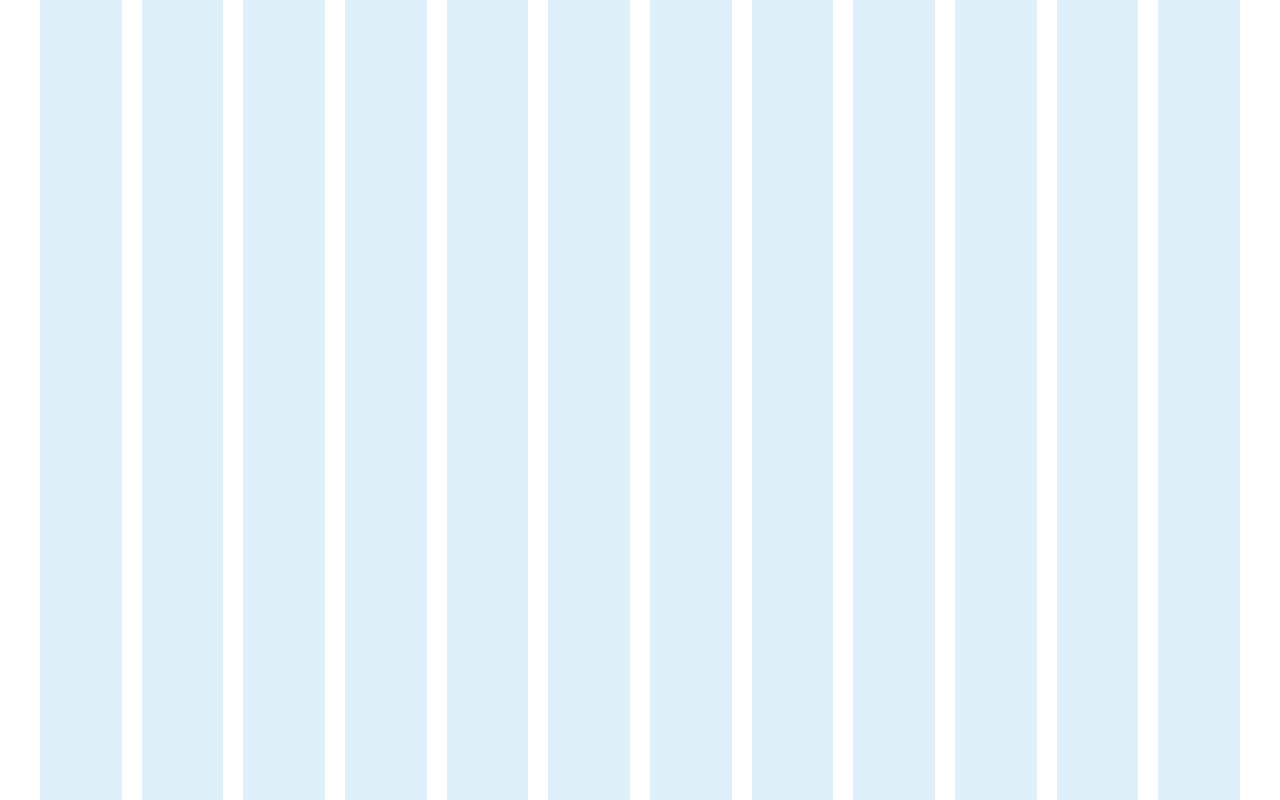
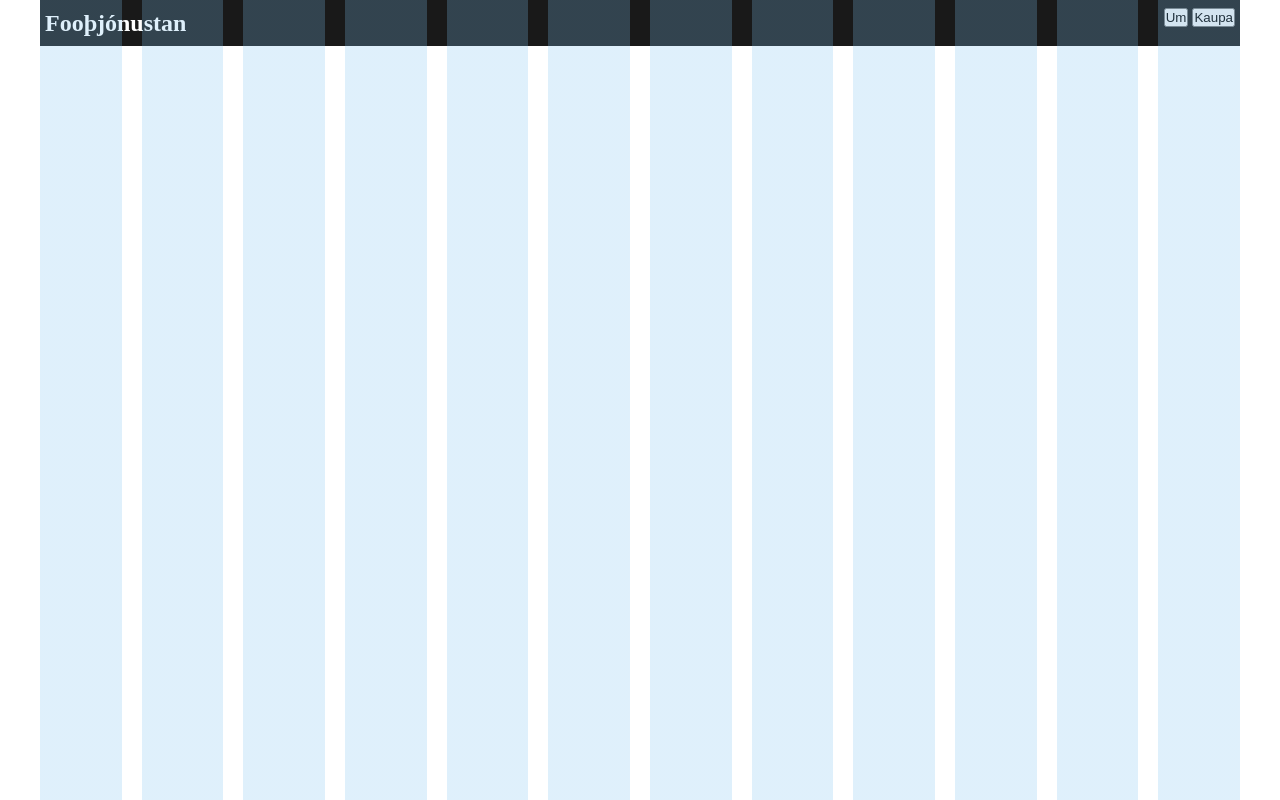
Before and after one commit to MyDickTasteLIkeLemons/Hop_verkefni1_-vef, a website: page index.html in a window 1280 px wide. Drawn offline with Linux system fonts and the light colour scheme.

Commit message:
big commit

```diff
--- a/index.html
+++ b/index.html
@@ -3,17 +3,24 @@
   <head>
     <title>Forsida</title>
     <meta charset="utf-8">
-    <meta name="viewport" content="width=device-width, initial-scale=1">
     <link rel="stylesheet" href="styles.css">
 	<link rel="stylesheet" href="grid.css">
   </head>
   <body>
 	<!--NAVIGATION START-->
-
+	<nav class="navigation">
+		<h1 class="navigation__title">Fooþjónustan</h1>
+		<div class="navigation__buttons">
+			 <button class="button">Um</button>
+			 <button class="button hidden">Kaupa</button>
+		</div>
+	</nav>
 	<!--NAVIGATION END-->
 <!--------------------------------------------------------->
 	<!--HEADDER START-->
+	<header class="headder" name="viewport" content="width=device-width, initial-scale=1">
 
+	</header>
 	<!--HEADDER END-->
 <!--------------------------------------------------------->
 	<!--CONTENT START-->
--- a/scss/headder.scss
+++ b/scss/headder.scss
@@ -0,0 +1,7 @@
+.headder {
+  //width:100%;
+  //height:60em;
+  //margin-top:-30px;
+  //background: transparent url(../img/bg.jpg) no-repeat fixed 50% 50%;
+  //background-size: cover;
+}
--- a/scss/navigation.scss
+++ b/scss/navigation.scss
@@ -0,0 +1,16 @@
+//ATH ! þarf að
+.navigation {
+  width: 100%;
+  background-color: rgba(0, 0, 0, 0.9); //laga þetta af seinna
+  color: $font-color-nav;
+  display: flex;
+  justify-content: space-between;
+  &__title {
+	padding:5px;
+	font-size:$h1_font_size;
+
+  }
+  &__buttons {
+    padding:5px;
+  }
+}
--- a/scss/variables.scss
+++ b/scss/variables.scss
@@ -15,3 +15,5 @@ $base-font-size:16px;
 //fylgja allar aðrar leturgerðir eftirfarandi skala: 12 14 16 18 21 24 36 48 60 72
 //Open Sans er letur meginmál, Roboto Slab er notað fyrir fyrirsagnir
 //bæta margins sem má nota
+$font-color-nav:#FFFFFF;
+$h1_font_size:1.5em;
--- a/styles.scss
+++ b/styles.scss
@@ -0,0 +1,37 @@
+@charset "UTF-8";
+@import "scss/variables";
+/*Þetta skjal bara i raun inniheldur allar grunnstillingar á öllum siðum*/
+
+/*Tryggjum að öll tög eru með Border-box  og fjarlægjum margin og padding*/
+*, *:before, *:after {
+  box-sizing: inherit;
+  padding: 0;
+  margin: 0;
+}
+
+/*setjum border-box á allt ásamt grunn letur stærð og linubil*/
+html {
+  box-sizing: border-box;
+  font-size:16px;
+  line-height: 1.5;
+}
+
+/*tryggjum að i havaða skjáar stærð sem er öll gögin okkar eru alltaf eru á grindi annars ekki byrt*/
+@media (min-width: 1200px) {
+  body{
+    max-width:1200px;
+    margin: 0 auto;
+    overflow-x: hidden;
+  }
+}
+
+/*Allar myndir munu alltaf filla út foreldran sinn þannig wrapper um myndina ákveður stærð mynds*/
+img {
+  width: 100%;
+}
+@import "scss/button";
+@import "scss/headder";
+@import "scss/desktop";
+@import "scss/footer";
+@import "scss/navigation";
+@import "scss/tablet";
```
Also changed, not shown: styles.css.
